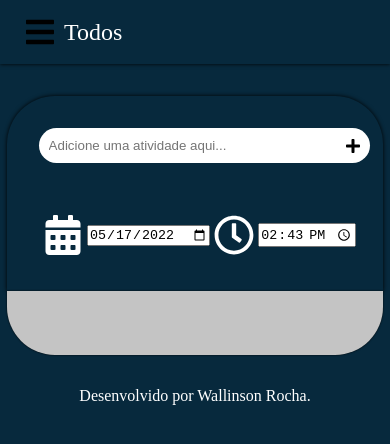
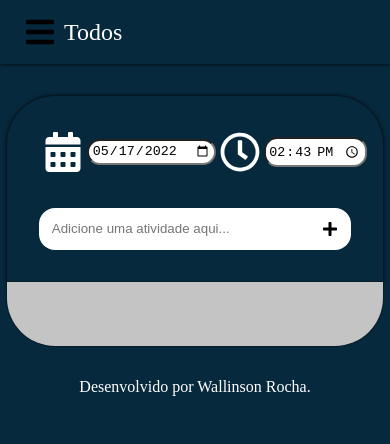
Before and after one commit to wallinsonrocha/todo-list-react, a React (Create React App) app: page / in a window 390 px wide. Shown: the top 444 px of the page. Built offline with nearby package versions, Linux system fonts and the light colour scheme.

Commit message:
Ajustes mobile

```diff
--- a/src/components/AreaToDo/index.js
+++ b/src/components/AreaToDo/index.js
@@ -50,13 +50,6 @@ export default function AreaToDo() {
     return (
         <Area>
             <AreaAdd>
-                <TitleAdd>
-                    <Input value={textActivity} onChange={(e) => { setTextActivity(e.target.value) }} placeholder={'Adicione uma atividade aqui...'}
-                    onKeyUp={(e)=>{
-                        if(e.key === "Enter"){add()}
-                    }}/>
-                    <FaPlus onClick={()=>{add()}}/>
-                </TitleAdd>
                 <DHAdd>
                     <div className="center">
                         <FaCalendarAlt className="icon" />
@@ -80,6 +73,13 @@ export default function AreaToDo() {
                         }}/>
                     </div>
                 </DHAdd>
+                <TitleAdd>
+                    <Input value={textActivity} onChange={(e) => { setTextActivity(e.target.value) }} placeholder={'Adicione uma atividade aqui...'}
+                    onKeyUp={(e)=>{
+                        if(e.key === "Enter"){add()}
+                    }}/>
+                    <FaPlus onClick={()=>{add()}}/>
+                </TitleAdd>
             </AreaAdd>
             <List />
         </Area>
--- a/src/components/AreaToDo/style.js
+++ b/src/components/AreaToDo/style.js
@@ -26,14 +26,13 @@ export const TitleAdd = styled.div`
     margin: 0 auto;
 
     padding: 0.6em;
-    width: 20em;
 
     background-color: #fff;
-    border-radius: 5em;
+    border-radius: 1em;
 
     //Mobile
     @media only screen and (max-width:768px) {
-        width: 100%;
+        padding: .8em;
     }
 `
 
@@ -49,10 +48,11 @@ export const DHAdd = styled.div`
     display: flex;
     justify-content: space-around;
 
-    margin: 0 auto;
-    margin-top: 3em;
+    margin-bottom: 2em;
 `
 
 export const InputDH = styled.input`
-
+    border-radius: 1em;
+    padding: .2em;
+    background-color: #fff;
 `
```
